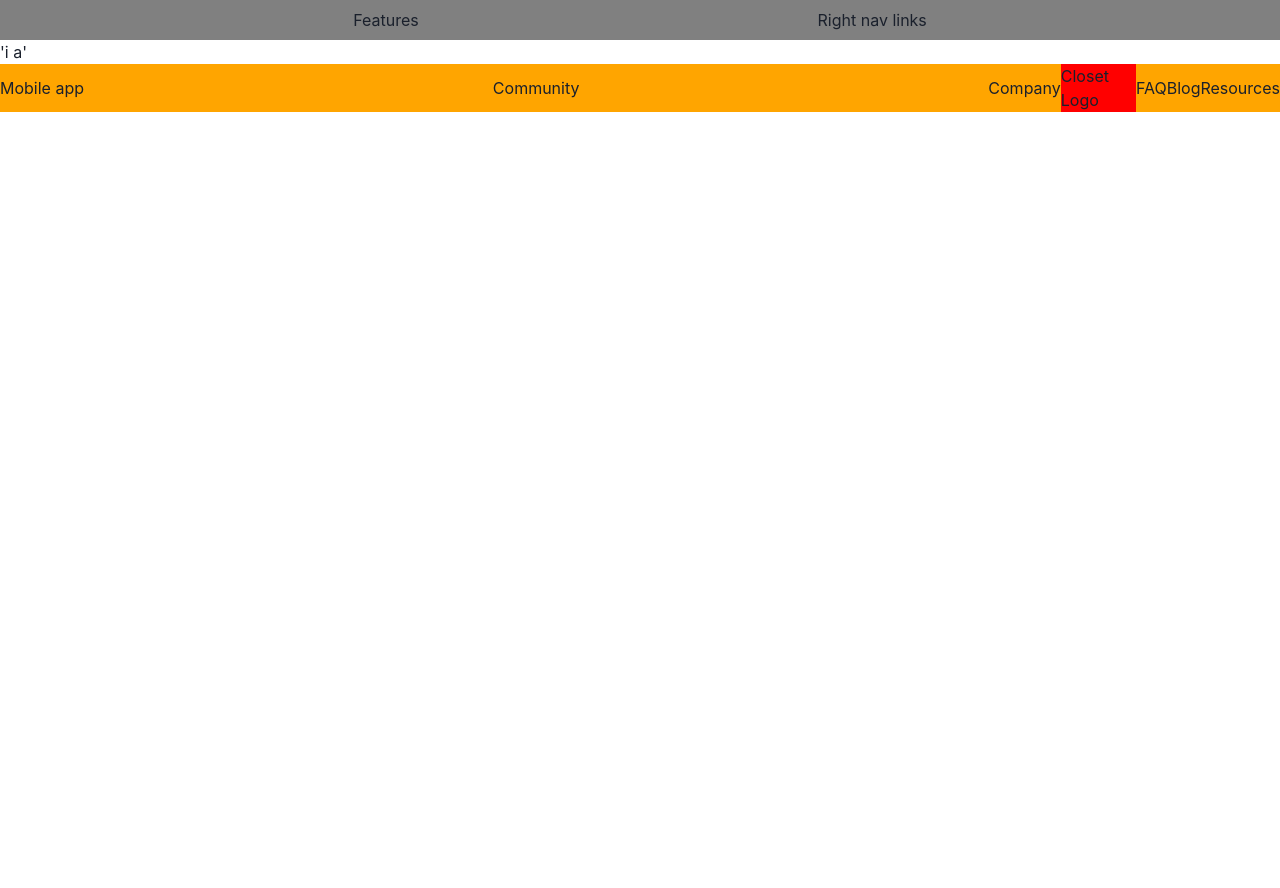
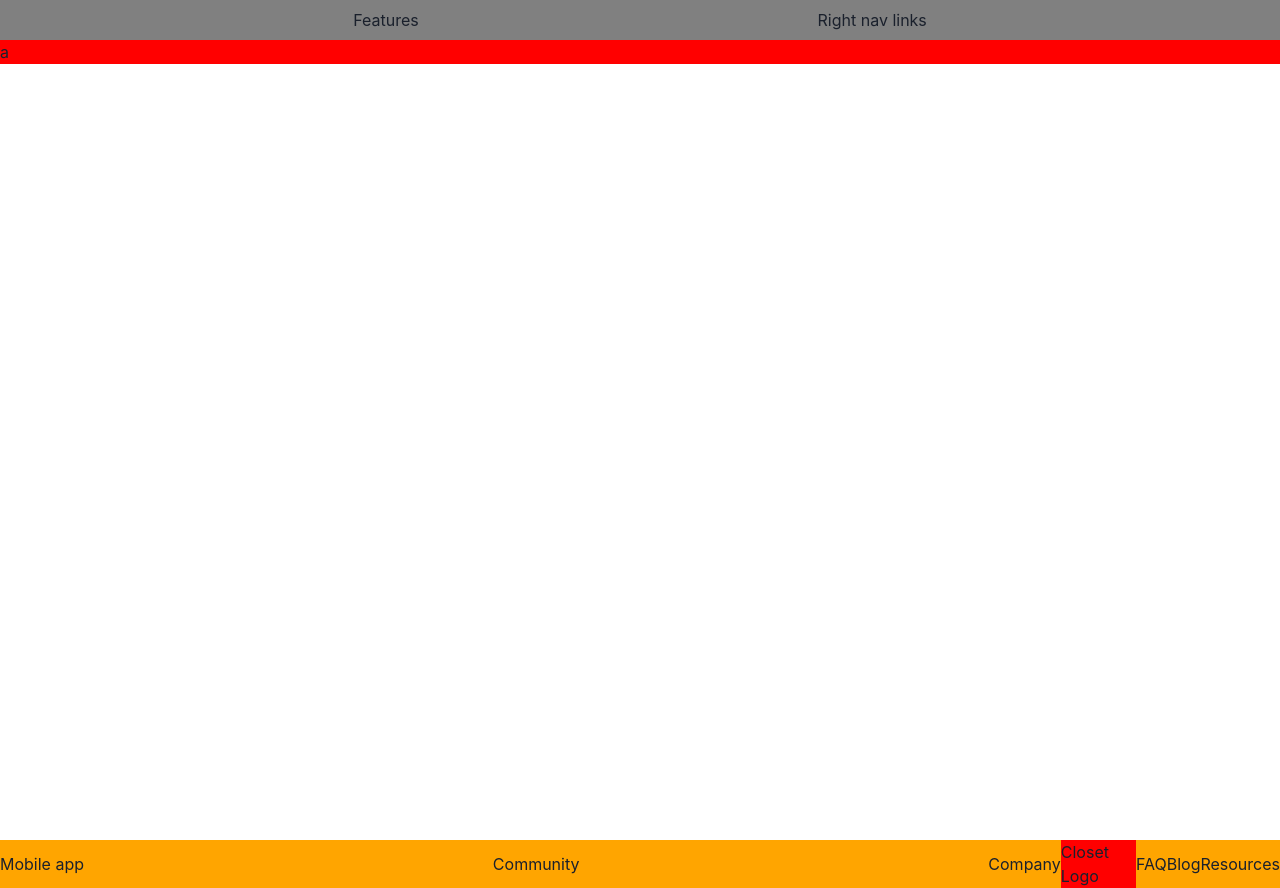
Before and after one commit to closet-app/front-end, a Next.js app: page / in a window 1280 px wide. Before the commit the page ends 800 px from the top, so only its background shows below. Built offline with nearby package versions, Linux system fonts and the light colour scheme.

Commit message:
bugfix: updated layout height problems and abstracted wrapper use

```diff
--- a/components/layouts/Page.tsx
+++ b/components/layouts/Article.tsx
@@ -4,6 +4,7 @@ import Head from "next/head";
 import { GridItemStyle } from "../GridItem";
 import NavBar from "../NavBar";
 import Footer from "../Footer";
+import { Box } from "@chakra-ui/react";
 
 interface LayoutProps {
   children: ReactNode;
@@ -37,7 +38,7 @@ const Layout = ({ children, title, base = false }: LayoutProps) => {
           </Head>
         )}
         {!base && <NavBar />}
-        {children}
+        <Box height="100vh">{children}</Box>
         {!base && <Footer />}
         <GridItemStyle />
       </>
--- a/pages/index.tsx
+++ b/pages/index.tsx
@@ -1,10 +1,11 @@
+import { Box } from "@chakra-ui/react";
 import type { NextPage } from "next";
-import Layout from "../components/layouts/Page";
+import Layout from "../components/layouts/Article";
 
 const Home: NextPage = () => {
   return (
     <Layout>
-      <div>'i a'</div>
+      <Box backgroundColor="red">a</Box>
     </Layout>
   );
 };
```
Also changed, not shown: components/Wrapper.tsx (deleted, +0 -12 lines), pages/register.tsx (+8 -1 lines).
